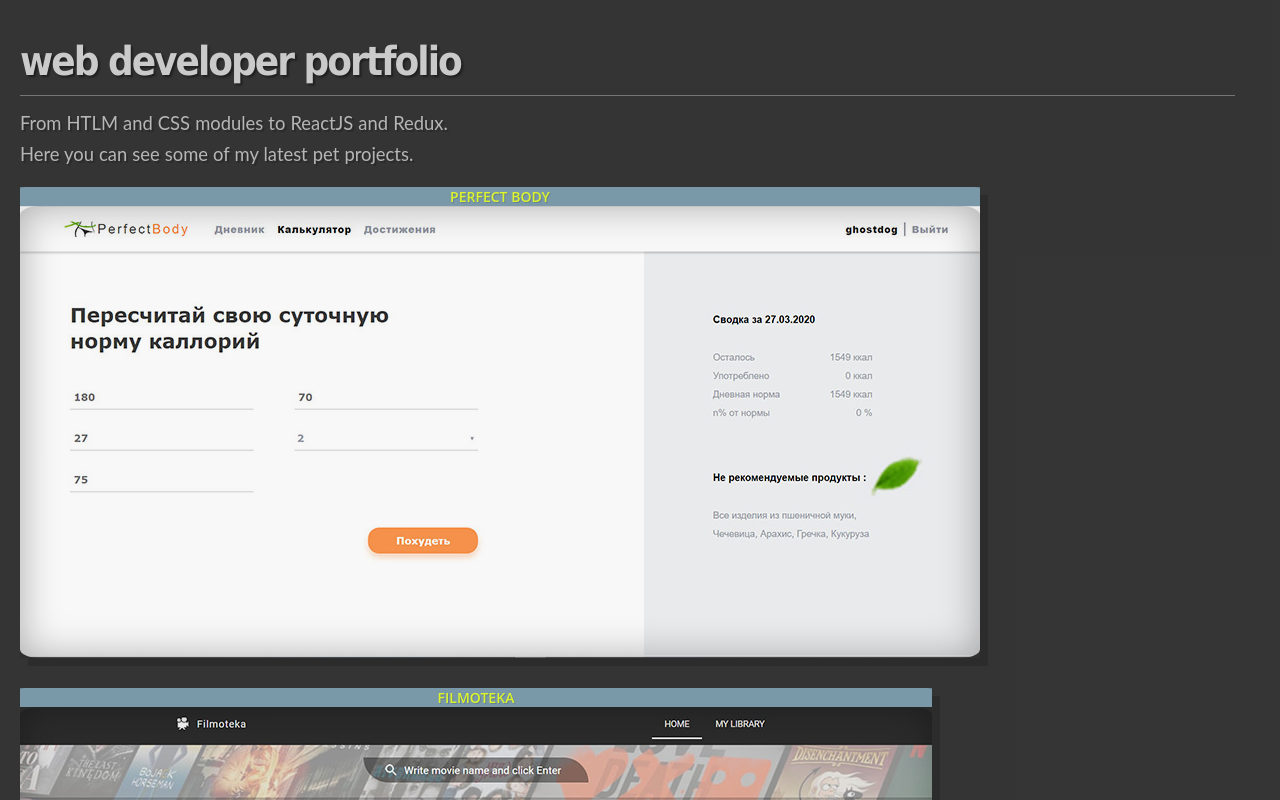
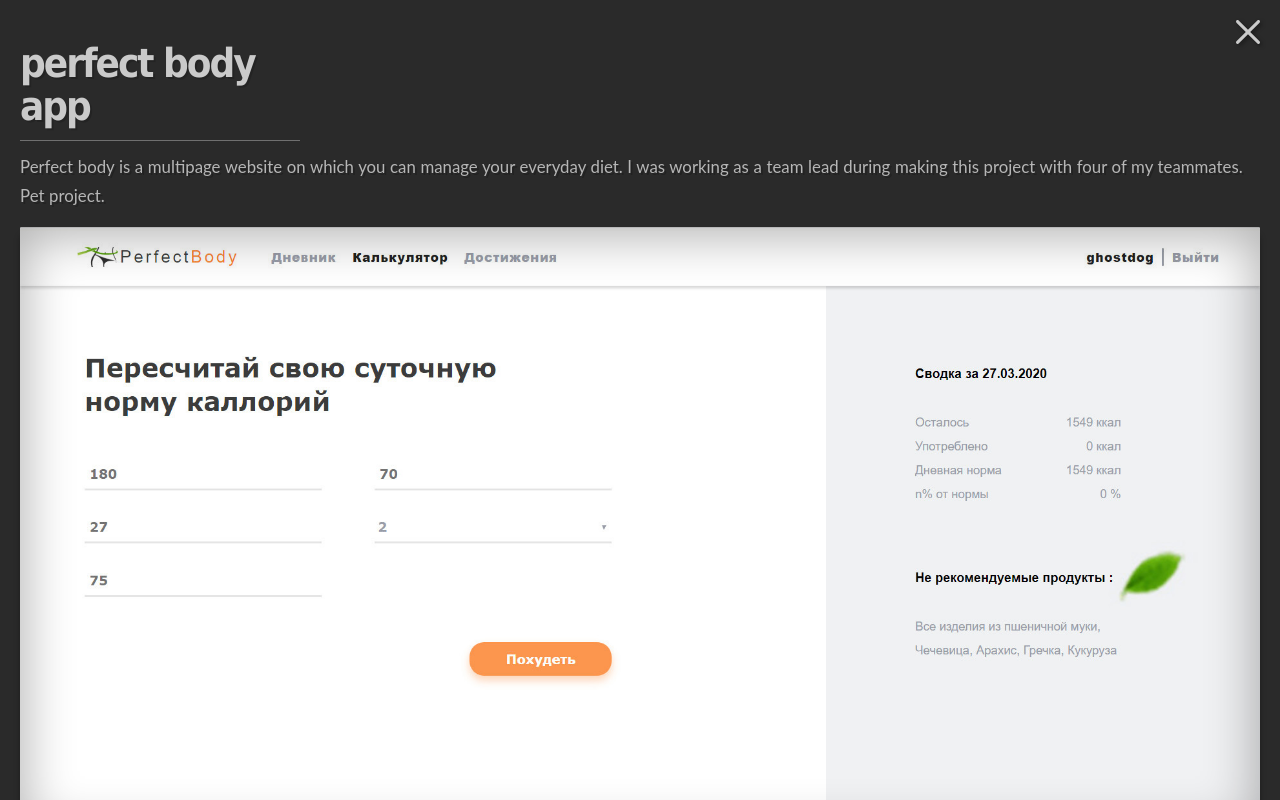
Before and after one commit to Satir8/Portfolio, a React (Create React App) app: page /portfolio in a window 1280 px wide. Shown: the top 800 px of the page. Built offline with nearby package versions, Linux system fonts and the light colour scheme.

Commit message:
have some problems with overlay

```diff
--- a/src/data.json
+++ b/src/data.json
@@ -1,11 +1,11 @@
 [
   {
-    "title": "Perfect body",
+    "title": "Perfect body app",
     "preview": "perfectBody_preview@0,5x.jpg",
     "url": "https://perfect-body.netlify.com",
     "img": "perfectBody_preview.jpg",
     "tags": ["HTML5", "CSS3", "React JS", "Redux", "Webpack", "React Router"],
-    "description": "Perfect body is a multipage website on which you can manage your everyday diet. I was working as a team lead during making this project with four of my teammates. Pet project."
+    "description": "Perfect body is a multipage website on which you can manage your everyday diet. I was working as a team lead during making this project with four of my teammates."
   },
   {
     "title": "Filmoteka",
@@ -13,15 +13,7 @@
     "url": "https://satir8.github.io/filmoteka",
     "img": "Filmoteka.jpg",
     "tags": ["HTML5", "SASS", "Vanilla JS", "Gulp", "API"],
-    "description": "Filmoteka is the website made on VanillaJS on which you can search and collect your favorite movies. Pet project."
-  },
-  {
-    "title": "Icecream with passion",
-    "preview": "IceCream_withPassion@0,5x.jpg",
-    "url": "https://satir8.github.io/icecream-with-passion",
-    "img": "IceCream_withPassion.jpg",
-    "tags": ["HTML5", "SASS", "Gulp"],
-    "description": "This was the first of my student projects. I worked as the team lead with two more teammates, and we tried to make it look tasty. Pet project."
+    "description": "Filmoteka is the website made on VanillaJS on which you can search and collect your favorite movies."
   },
   {
     "title": "Movie finder",
@@ -29,7 +21,7 @@
     "url": "https://satir-multipage-moviefinder.netlify.com",
     "img": "MovieFinder.jpg",
     "tags": ["HTML5", "CSS3", "React JS", "React Router", "Webpack", "API"],
-    "description": "Movie finder is a multipage website for searching movies which is made on ReactJs with React Router Dom. For each movie, you can get additional details, such as cast and reviews. Pet project. "
+    "description": "Movie finder is a multipage website for searching movies which is made on ReactJs with React Router Dom. For each movie, you can get additional details, such as cast and reviews. "
   },
   {
     "title": "Phonebook",
@@ -44,15 +36,33 @@
       "Webpack",
       "React Animation"
     ],
-    "description": "The Phonebook is the feature for adding contacts that are showing in the list and can be filtered or deleted. Made with ReactJS, Redux and React Animations. Pet project."
+    "description": "The Phonebook is the feature for adding contacts that are showing in the list and can be filtered or deleted. Made with ReactJS, Redux and React Animations."
   },
+
   {
     "title": "Image finder",
     "preview": "ImageFinder@0,5x.jpg",
     "url": "https://satir8.github.io/ReactImageFinder",
     "img": "ImageFinder.jpg",
     "tags": ["HTML5", "CSS3", "React JS", "Webpack", "API"],
-    "description": "Image finder can help you to get all the pictures that you're interested in, just write a word to the input field. Pet project."
+    "description": "Image finder can help you to get all the pictures that you're interested in, just write a word to the input field."
+  },
+
+  {
+    "title": "County finder",
+    "preview": "CountyFinder@0,5x.jpg",
+    "url": "https://satir8.github.io/Country-finder",
+    "img": "CountyFinder.jpg",
+    "tags": ["HTML5", "CSS3", "Vanilla JS", "Webpack", "API"],
+    "description": "Country finder is the feature that can help you get detailed information about a country that you want to know more about."
+  },
+  {
+    "title": "Icecream with passion",
+    "preview": "IceCream_withPassion@0,5x.jpg",
+    "url": "https://satir8.github.io/icecream-with-passion",
+    "img": "IceCream_withPassion.jpg",
+    "tags": ["HTML5", "SASS", "Gulp"],
+    "description": "This was the first of my student projects. I worked as the team lead with two more teammates, and we tried to make it look tasty."
   },
   {
     "title": "Mobile app",
@@ -60,15 +70,7 @@
     "url": "https://satir8.github.io/MobileApp/",
     "img": "MobileApp.jpg",
     "tags": ["HTML5", "SASS", "Gulp"],
-    "description": "The Mobile app is a regular one-page website, made with beautiful transitions and holds some video inside. Pet project."
-  },
-  {
-    "title": "County finder",
-    "preview": "CountyFinder@0,5x.jpg",
-    "url": "https://satir8.github.io/Country-finder",
-    "img": "CountyFinder.jpg",
-    "tags": ["HTML5", "CSS3", "Vanilla JS", "Webpack", "API"],
-    "description": "Country finder is the feature that can help you get detailed information about a country that you want to know more about. Pet project."
+    "description": "The Mobile app is a regular one-page website, made with beautiful transitions and holds some video inside."
   },
   {
     "title": "Collection with themes",
@@ -76,7 +78,7 @@
     "url": "https://satir8.github.io/CollectionWithThemes",
     "img": "CollectionWithThemes.jpg",
     "tags": ["HTML5", "CSS3", "Vanilla JS", "Webpack", "JSON"],
-    "description": "This collection has two options for a visual theme, dark and light. Which one do you prefer? Pet project."
+    "description": "This collection has two options for a visual theme, dark and light. Which one do you prefer?"
   },
   {
     "title": "Picture slider",
@@ -84,7 +86,7 @@
     "url": "https://satir8.github.io/PictureCollectionSlider",
     "img": "PictureCollectionSlider.jpg",
     "tags": ["HTML5", "CSS3", "Vanilla JS", "JSON"],
-    "description": "Picture slider shows you a collection of pictures. Choose any of them and switch with the keyboard arrows. Pet project."
+    "description": "Picture slider shows you a collection of pictures. Choose any of them and switch with the keyboard arrows."
   },
   {
     "title": "Countdown timer",
@@ -92,7 +94,7 @@
     "url": "https://satir8.github.io/Countdown_timer",
     "img": "CountdownTimer.jpg",
     "tags": ["HTML5", "CSS3", "Vanilla JS"],
-    "description": "With the countdown timer, you can see how fast the time is passing and the next year is getting closer. Pet project."
+    "description": "With the countdown timer, you can see how fast the time is passing and the next year is getting closer."
   },
   {
     "title": "Mogo",
@@ -100,6 +102,6 @@
     "url": "https://satir8.github.io/Mogo",
     "img": "Mogo.jpg",
     "tags": ["HTML5", "SASS", "Gulp"],
-    "description": "Mogo is the one-page website which has some cute transitions. Pet project."
+    "description": "Mogo is the one-page website which has some cute transitions."
   }
 ]
--- a/src/pages/portfolio/Portfolio.module.css
+++ b/src/pages/portfolio/Portfolio.module.css
@@ -1,21 +1,37 @@
+/* .modal__overlay {
+  display: flex;
+  justify-content: center;
+  align-items: center;
+  position: absolute;
+  top: 0;
+  left: 0;
+  height: 100%;
+  width: 100%;
+  background-color: rgba(42, 42, 42, 0.4);
+  z-index: 10;
+} */
+
 .pageWrapper {
   display: flex;
   justify-content: center;
   flex-wrap: wrap;
   min-height: 100vh;
-  background-color: rgba(42, 42, 42, 0.95);
+  background-color: rgba(42, 42, 42, 1);
 }
+
+/* .overflow {
+  position: absolute;
+  top: 0;
+  left: 0;
+  height: 100%;
+  width: 100%;
+  background-color: rgb(255, 167, 167);
+} */
 
 .contentWrapper {
   width: 100%;
   padding: 40px 20px 30px;
 }
-
-/* .titleWrapper {
-  display: flex;
-  justify-content: space-between;
-  align-items: center;
-} */
 
 .pageTitle {
   text-align: left;
@@ -29,7 +45,6 @@
   text-shadow: 2px 2px 2px rgba(0, 0, 0, 0.4);
   margin-bottom: 12px;
 }
-
 .pageTitle::after {
   content: "";
   display: block;
@@ -40,7 +55,7 @@
 }
 
 .pageDescription {
-  /* width: 240px; */
+  width: 270px;
   text-shadow: 2px 2px 0 rgba(0, 0, 0, 0.2);
   font-family: "Lato", "Open Sans", Verdana, sans-serif;
   font-size: 1.15em;
@@ -49,42 +64,24 @@
   line-height: 1.7em;
   word-spacing: 0.02em;
   text-align: left;
-  padding: 0 4px 0 0;
   margin-bottom: 16px;
 }
 .pageDescription span {
   display: block;
 }
-/*
-.downloadLink {
-  display: block;
-  text-align: center;
-  width: 250px;
-  font-family: "Montserrat", Tahoma, Verdana, sans-serif;
-  font-size: 16px;
-  font-weight: 500;
-  text-transform: uppercase;
-  color: #e7ff20;
-  background-color: #7999a9;
-  border-radius: 2%;
-  box-shadow: 1px 1px 4px 2px rgba(0, 0, 0, 0.5);
-  padding: 4px 8px;
-  outline: none;
-} */
 
 .list {
-  /* width: 100%; */
   display: flex;
-  /* justify-content: center; */
-  /* align-items: center; */
   flex-wrap: wrap;
   margin: 0 auto;
+  margin-bottom: 30px;
 }
-
 .list__item {
   position: relative;
-  /* width: 300px; */
+  border-radius: 2%;
   box-shadow: 8px 8px 0 rgba(0, 0, 0, 0.15);
+}
+.list__item:not(:last-child) {
   margin-bottom: 30px;
 }
 
@@ -98,35 +95,20 @@
   cursor: pointer;
 }
 
-.list__item:hover .tags__wrapper {
-  opacity: 1;
-}
-
 .list__item .item_bar {
   transition-duration: 800ms;
 }
-
-/* .list__item:hover .item_bar {
-  background: linear-gradient(
-    90deg,
-    rgba(42, 42, 42, 0.95) 0%,
-    rgba(121, 153, 169, 1) 15%,
-    rgba(121, 153, 169, 1) 85%,
-    rgba(42, 42, 42, 0.95) 100%
-  );
-} */
-
 .item_bar {
+  height: 12%;
   background-color: #7999a9;
   text-align: center;
   border-top-left-radius: 2%;
   border-top-right-radius: 2%;
 }
-
 .barHeading {
   font-family: "Open Sans", Verdana, sans-serif;
   font-size: 14px;
-  font-weight: 600;
+  font-weight: 500;
   text-transform: uppercase;
   color: rgba(231, 255, 32, 0.9);
   text-shadow: 1px 1px 0 rgba(0, 0, 0, 0.15);
@@ -134,27 +116,31 @@
 
 .item__main {
   position: relative;
-  /* height: 145px; */
+  overflow: hidden;
+  height: 88%;
+  border-bottom-left-radius: 2%;
+  border-bottom-right-radius: 2%;
 }
-
 .item__main::before {
   content: "";
   position: absolute;
   z-index: 1;
   box-shadow: 0 0 40px rgba(0, 0, 0, 0.25) inset;
-  border-radius: 2%;
+  border-bottom-left-radius: 2%;
+  border-bottom-right-radius: 2%;
   top: 0;
   left: 0;
   width: 100%;
   height: 100%;
 }
-
 .item__img {
+  width: 100%;
+  height: 100%;
   border-bottom-left-radius: 2%;
   border-bottom-right-radius: 2%;
-  /* width: 100%; */
-  /* height: 100%; */
   object-fit: cover;
+  transition-duration: 500ms;
+  transition-timing-function: ease-in-out;
 }
 
 .tags__wrapper {
@@ -172,7 +158,6 @@
   box-shadow: inset 0px 0px 30px 0px rgba(0, 0, 0, 0.6);
   transition-duration: 500ms;
 }
-
 .tags__list {
   width: 80%;
   display: flex;
@@ -185,7 +170,6 @@
   transition-duration: 0.7s;
   margin-bottom: 12px;
 }
-
 .tags__list::after {
   content: "more...";
   display: block;
@@ -203,19 +187,26 @@
   padding: 1px 4px;
   transition-duration: 300ms;
 }
-
 .tags__item {
   text-transform: uppercase;
   font-family: "Open Sans";
   font-size: 13px;
   opacity: 0;
-  color: rgba(255, 255, 255, 1);
+  color: rgba(255, 255, 255, 0.9);
   background-color: rgba(76, 76, 77, 0.95);
   box-shadow: 0px 0px 8px 1px rgba(255, 255, 255, 0.4);
   border-radius: 4%;
   padding: 3.3px 5px;
   margin: 4px;
   transition-duration: 300ms;
+}
+
+.list__item:hover .item__img {
+  transform: scale(1.05);
+}
+
+.list__item:hover .tags__wrapper {
+  opacity: 1;
 }
 
 .list__item:hover .tags__list {
@@ -252,8 +243,6 @@
   transition-delay: 0.6s;
 }
 
-/* .message__wrapper {
-} */
 .message__heading {
   text-align: center;
   font-family: "Montserrat", Tahoma, Verdana, sans-serif;
@@ -276,9 +265,129 @@
 .message__text span {
   display: block;
 }
-.message__mail {
+.message__link {
   display: inline-block;
   color: rgba(231, 255, 32, 0.8);
   font-size: 14px;
   font-weight: 700;
 }
+
+@media (min-width: 768px) {
+  .contentWrapper {
+    width: 500px;
+    padding: 50px 30px 30px;
+  }
+
+  .pageTitle {
+    font-size: 44px;
+    line-height: 1.2;
+    margin-bottom: 14px;
+  }
+  .pageTitle::after {
+    width: 100%;
+    margin-top: 14px;
+  }
+  .pageDescription {
+    width: 430px;
+    margin-bottom: 20px;
+  }
+
+  .list {
+    margin-bottom: 40px;
+  }
+  .list__item:not(:last-child) {
+    margin-bottom: 35px;
+  }
+
+  .barHeading {
+    font-size: 15px;
+    font-weight: 500;
+    line-height: 1.6;
+  }
+
+  .item__main::before {
+    box-shadow: 0 0 50px rgba(0, 0, 0, 0.25) inset;
+  }
+
+  .tags__list {
+    width: 70%;
+  }
+  .tags__list::after {
+    font-size: 14px;
+    padding: 2px 4px;
+  }
+  .tags__item {
+    font-size: 15px;
+    padding: 4px 5px;
+  }
+
+  .message__heading {
+    font-size: 1.4em;
+    margin-bottom: 2px;
+  }
+  .message__text {
+    font-size: 16px;
+    line-height: 1.45em;
+  }
+  .message__link {
+    font-size: 16px;
+  }
+}
+
+@media (min-width: 1024px) {
+  .contentWrapper {
+    width: 780px;
+    padding: 50px 30px;
+  }
+
+  .pageTitle {
+    font-size: 44px;
+    margin-bottom: 16px;
+  }
+  .pageTitle::after {
+    width: 100%;
+    margin-top: 14px;
+  }
+  .pageDescription {
+    width: 500px;
+    font-size: 1.3em;
+    margin-bottom: 30px;
+  }
+
+  .list {
+    justify-content: space-between;
+  }
+  .list__item {
+    width: 47%;
+    margin-bottom: 30px;
+  }
+  .list__item:not(:last-child) {
+    margin-bottom: 30px;
+  }
+
+  .barHeading {
+    font-size: 15px;
+    font-weight: 500;
+    line-height: 1.6;
+  }
+
+  .tags__list {
+    width: 70%;
+  }
+
+  .message__heading {
+    font-size: 1.5em;
+  }
+  .message__text {
+    font-size: 18px;
+  }
+  .message__link {
+    font-size: 18px;
+  }
+}
+
+@media (min-width: 1440px) {
+  .contentWrapper {
+    width: 900px;
+  }
+}
--- a/src/pages/portfolio/modal/Modal.js
+++ b/src/pages/portfolio/modal/Modal.js
@@ -44,6 +44,7 @@
         onClick={e => this.handleOverlayClick(e)}
         className={styles.modal__overlay}
       >
+        <>
           <div className={styles.arrowWrapper}>
             <div className={styles.inlineArrowWrapper} onClick={onPrev}>
               <svg className={styles.modal__arrows}>
@@ -65,24 +66,48 @@
                 href={url}
                 target="_blank"
                 rel="noopener noreferrer"
-              className={styles.modal__link}
+                className={[styles.modal__link, styles.modal__linkMd].join(" ")}
               >
                 visit the website
               </a>
             </div>
-          <p className={styles.modal__description}>{description}</p>
+            <p className={styles.modal__description}>
+              {description}
+              <span>Pet project.</span>
+            </p>
+
             <div className={styles.modal__imgWrapper}>
+              <a
+                href={url}
+                target="_blank"
+                rel="noopener noreferrer"
+                className={styles.modal__linkSm}
+              >
                 <img
                   src={require(`../../../img/preview/${img}`)}
                   alt=""
                   className={styles.modal__Image}
                 />
                 <div className={styles.modal__imgOverlay}></div>
+
+                <div className={styles.item_bar}>
+                  <h2 className={styles.barHeading}>visit the website</h2>
                 </div>
+              </a>
+            </div>
+            {/* <a
+            href={url}
+            target="_blank"
+            rel="noopener noreferrer"
+            className={[styles.modal__link, styles.modal__linkSml].join(" ")}
+          >
+            visit the site
+          </a> */}
 
             <h2 className={styles.modal__subTitle}>Technical Sheet</h2>
             <p className={styles.modal__description}>
-            Code technologies I got involved with while working on this project.
+              Code technologies I got involved with while working on this
+              project.
             </p>
             <ul className={styles.modal__techList}>
               {tags.map((item, idx) => {
@@ -98,6 +123,7 @@
               <use href={sprite + "#close"} />
             </svg>
           </div>
+        </>
       </div>
     );
   }
--- a/src/pages/portfolio/modal/Modal.module.css
+++ b/src/pages/portfolio/modal/Modal.module.css
@@ -1,12 +1,3 @@
-.modal {
-  position: relative;
-  width: 75vw;
-  background-color: rgb(42, 42, 42, 1);
-  box-shadow: 0 0 50px 5px rgba(0, 0, 0, 0.5);
-  border-radius: 0.5%;
-  z-index: 12;
-}
-
 .modal__overlay {
   display: flex;
   justify-content: center;
@@ -15,19 +6,30 @@
   top: 0;
   left: 0;
   width: 100vw;
-  height: 100vh;
+  min-height: 100%;
   background-color: rgba(42, 42, 42, 0.99);
   z-index: 10;
 }
+.modal {
+  position: relative;
+  min-height: 100vh;
+  width: 100vw;
+  background-color: rgb(42, 42, 42, 1);
+  /* box-shadow: 0 0 50px 5px rgba(0, 0, 0, 0.5); */
+  /* border-radius: 0.5%; */
+  z-index: 12;
+  padding: 42px 20px;
+  overflow-y: scroll;
+}
 
 .arrowWrapper {
+  display: none;
   width: 95%;
   position: absolute;
   display: flex;
   justify-content: space-between;
   z-index: 11;
 }
-
 .inlineArrowWrapper {
   height: 100px;
   width: 124px;
@@ -36,7 +38,6 @@
   justify-content: space-between;
   cursor: pointer;
 }
-
 .modal__arrows {
   display: flex;
   justify-content: flex-start;
@@ -45,7 +46,6 @@
   fill: rgb(202, 202, 202);
   filter: drop-shadow(3px 3px 2px rgba(0, 0, 0, 0.6));
 }
-
 .arrowObjTitle {
   max-width: 60px;
   font-family: "Montserrat Medium", Tahoma, Verdana, sans-serif;
@@ -57,53 +57,116 @@
 }
 
 .titleWrapper {
-  display: flex;
+  /* display: flex;
   justify-content: space-between;
-  align-items: center;
-  width: 95%;
+  align-items: center; */
 }
 
 .modal__title {
+  width: 240px;
   text-align: left;
   font-family: "Montserrat", Tahoma, Verdana, sans-serif;
   color: #cacaca;
-  font-size: 42px;
+  font-size: 40px;
   font-weight: 700;
+  line-height: 1.08;
   letter-spacing: -2px;
   text-transform: lowercase;
-  width: 100%;
   text-shadow: 2px 2px 0 rgba(0, 0, 0, 0.15);
+  margin-bottom: 12px;
 }
 
 .modal__subTitle {
+  display: block;
+  position: relative;
   font-family: "Montserrat", Tahoma, Verdana, sans-serif;
   font-size: 32px;
+  font-weight: 600;
+  line-height: 1;
+  letter-spacing: -0.045em;
+  text-shadow: 2px 2px 0 rgba(0, 0, 0, 0.15);
   color: #cacaca;
-  text-shadow: 2px 2px 0 rgba(0, 0, 0, 0.15);
-  font-weight: 600;
-  position: relative;
-  display: block;
-  letter-spacing: -0.045em;
-  padding: 0;
+  margin-bottom: 8px;
 }
+
+.modal__title::after,
 .modal__subTitle::after {
   content: "";
   display: block;
   height: 1px;
-  width: 40%;
+  width: 280px;
   background-color: rgba(182, 182, 182, 0.5);
+  margin-top: 12px;
 }
 
 .modal__description {
+  text-shadow: 2px 2px 0 rgba(0, 0, 0, 0.2);
   font-family: "Lato", "Open Sans", Verdana, sans-serif;
+  font-size: 1.05em;
+  font-weight: 400;
   color: #b6b6b6;
+  line-height: 1.7em;
+  word-spacing: 0.02em;
   text-align: left;
+  margin-bottom: 16px;
+}
+.modal__description span {
+  display: block;
+}
+
+.modal__imgWrapper {
+  position: relative;
+  width: 100%;
+  /* display: flex; */
+  /* flex-wrap: wrap; */
+  border-radius: 1%;
+  box-shadow: 0px 6px 6px 0px rgba(0, 0, 0, 0.3);
+  margin: 0 auto;
+  margin-bottom: 20px;
+  /* border: 2.5px solid #7999a9; */
+}
+
+.modal__Image {
+  border-top-left-radius: 1px;
+  border-top-right-radius: 1px;
+}
+
+.modal__imgOverlay {
+  position: absolute;
+  top: 0;
+  left: 0;
+  width: 100%;
+  height: 100%;
+  box-shadow: inset 0px 5px 50px 5px rgba(0, 0, 0, 0.3);
+}
+
+.item_bar {
+  background-color: #7999a9;
+  text-align: center;
+  border-bottom-left-radius: 1px;
+  border-bottom-right-radius: 1px;
+}
+
+.barHeading {
+  font-family: "Open Sans", Verdana, sans-serif;
+  font-size: 14px;
+  font-weight: 500;
+  line-height: 1.2;
+  text-transform: uppercase;
+  font-family: "Montserrat", Tahoma, Verdana, sans-serif;
+  color: #e7ff20;
+  padding: 2.5px 0px;
+  text-shadow: 1px 1px 0 rgba(0, 0, 0, 0.15);
+}
+
+.modal__linkSm {
+  cursor: pointer;
 }
 
 .modal__link {
-  display: block;
+  /* display: block;
   text-align: center;
-  width: 250px;
+  width: 100%;
   font-family: "Montserrat", Tahoma, Verdana, sans-serif;
   font-size: 16px;
   font-weight: 500;
@@ -113,42 +176,24 @@
   border-radius: 2%;
   box-shadow: 1px 1px 4px 2px rgba(0, 0, 0, 0.5);
   padding: 4px 8px;
-  outline: none;
+  outline: none; */
 }
 
-.modal__Image {
-}
-
-.modal__imgWrapper {
-  position: relative;
-  width: 90%;
-  /* width: 966px;
-  height: 454px; */
-  display: flex;
-  margin: 0 auto;
-  border: 3px solid rgba(121, 153, 169, 0.5);
-  box-shadow: 0px 6px 6px 0px rgba(0, 0, 0, 0.3);
-}
-
-.modal__imgOverlay {
-  position: absolute;
-  top: 0;
-  left: 0;
-  width: 100%;
-  height: 100%;
-  box-shadow: inset 0px 0px 50px 0px rgba(0, 0, 0, 0.3);
+.modal__linkMd {
+  display: none;
 }
 
 .modal__techList {
   display: flex;
   justify-content: flex-start;
   align-items: center;
+  flex-wrap: wrap;
 }
 
 .techList__item {
   text-transform: uppercase;
   font-family: "Lato", "Open Sans", Verdana, sans-serif;
-  font-size: 16px;
+  font-size: 14px;
   color: rgba(255, 255, 255, 1);
   background-color: rgba(76, 76, 77, 0.95);
   border-radius: 4%;
@@ -158,11 +203,11 @@
 
 .closeIcon {
   position: absolute;
-  top: 0;
-  right: 0;
+  top: 20px;
+  right: 20px;
   width: 24px;
   height: 24px;
   fill: rgb(202, 202, 202);
-  filter: drop-shadow(3px 3px 2px rgba(0, 0, 0, 0.6));
+  filter: drop-shadow(2px 2px 2px rgba(0, 0, 0, 0.4));
   cursor: pointer;
 }
--- a/src/pages/welcome/WelcomePage.module.css
+++ b/src/pages/welcome/WelcomePage.module.css
@@ -3,7 +3,7 @@
   justify-content: center;
   flex-wrap: wrap;
   min-height: 100vh;
-  background-color: rgba(42, 42, 42, 0.95);
+  background-color: rgba(42, 42, 42, 1);
   padding: 40px 10px 30px;
 }
 
```
Also changed, not shown: src/pages/portfolio/Portfolio.js (+27 -4 lines). Lines whose indentation alone changed are shown as unchanged.
